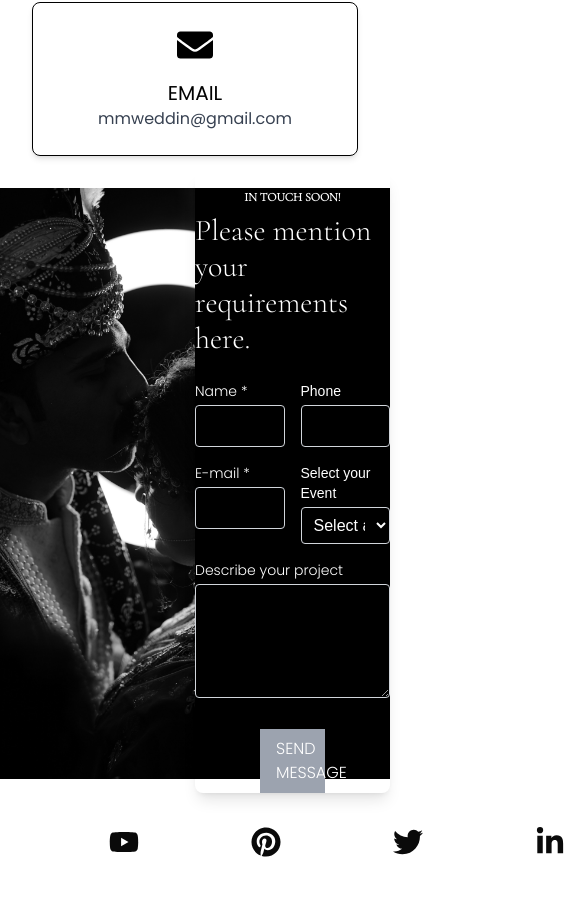
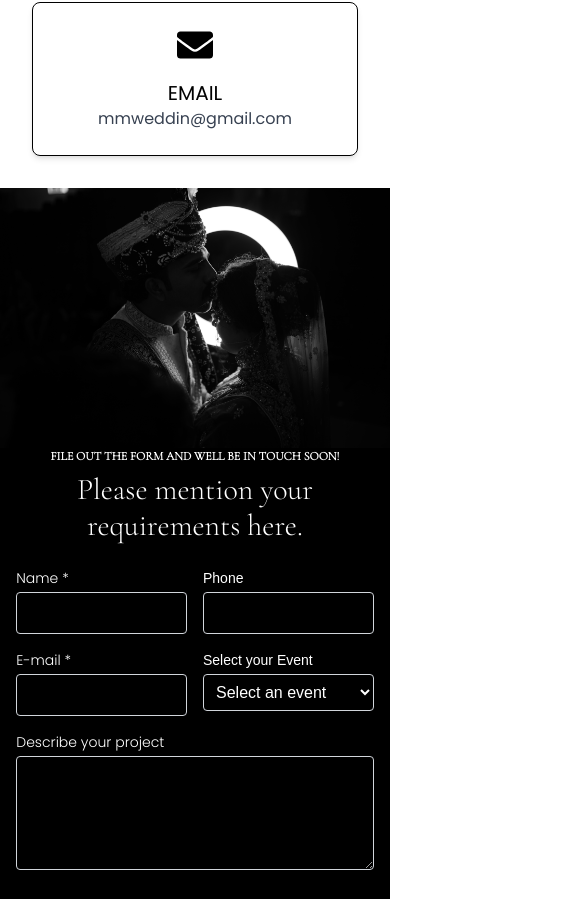
Before and after one commit to JasirV/M-M, a Next.js app: page /contact in a window 390 px wide. Shown: the part 1880-2779 px from the top of the page, 585 px wide, since content can reach past the window. Built offline with nearby package versions, Linux system fonts and the light colour scheme.

Commit message:
updatetheresponsveSize

```diff
--- a/components/contact/Form.jsx
+++ b/components/contact/Form.jsx
@@ -26,11 +26,11 @@ const Form = () => {
   };
 
   return (
-    <div className="h-[70vh] bg-black flex justify-center items-center">
-      <div className="w-1/2 h-full">
+    <div className="md:h-[70vh] bg-black pb-5 md:pb-0 flex flex-col md:flex-row justify-center items-center">
+      <div className="md:w-1/2 w-full h-full">
         <Image src={Img} className="w-full h-full object-cover" alt="Contact" />
       </div>
-      <div className="w-1/2 flex  justify-center items-center">
+      <div className="md:w-1/2 flex w-11/12  justify-center items-center">
         <form className="  rounded-lg shadow-lg ">
           {/* Heading */}
           <h2 className="text-xs text-center text-white font-garamond  font-bold tmb-6">
@@ -38,7 +38,7 @@ const Form = () => {
           </h2>
 
           {/* Description */}
-          <p className="text-white text-3xl font-garamond mt-2 mb-6">
+          <p className="text-white text-3xl text-center font-garamond mt-2 mb-6">
             Please mention your requirements here.
           </p>
 
@@ -126,7 +126,7 @@ const Form = () => {
           <div className="flex justify-center">
           <button
             type="submit"
-            className=" text-center bg-gray-400 text-white py-2 px-4 w-1/3  font-light font-poppins hover:bg-gray-100 hover:text-black transition-colors"
+            className=" text-center bg-gray-400 text-xs md:text-lg text-white py-2 md:px-2 w-1/3  font-light font-poppins hover:bg-gray-100 hover:text-black transition-colors"
             >
             SEND MESSAGE
           </button>
--- a/components/contact/SocialMedia.jsx
+++ b/components/contact/SocialMedia.jsx
@@ -3,8 +3,8 @@ import { FaFacebookF, FaInstagram, FaLinkedinIn, FaPinterest, FaTwitter, FaYoutu
 
 const SocialMedia = () => {
   return (
-    <div className='flex justify-center p-5'>
-        <div className=' flex gap-20 p-3'>
+    <div className='flex justify-center p-5 '>
+        <div className=' flex md:gap-20 p-3 flex-wrap justify-center gap-5'>
             <div className='p-4 hover:bg-gray-300 rounded-full'>
         <FaFacebookF size={30} />
             </div>
--- a/components/home/About.jsx
+++ b/components/home/About.jsx
@@ -1,7 +1,7 @@
 import Image from 'next/image'
 import React from 'react'
 import Img from "@/public/img/about/IMG_0809.JPG";
-
+import Link from "next/link";
 const About = () => {
   return (
     <div className='mt-10'>
@@ -27,7 +27,9 @@ const About = () => {
         <div className='md:w-7/12 w-full pl-8'>
             <h1 className='font-garamond text-2xl md:text-7xl'>Wedding Photography in Kerala</h1>
             <p className='mt-7 font-poppins md:mr-28 md:text-lg text-sm'>Celebrate your love story with wedding photography in Kerala that captures every cherished detail and emotion of your special day. MM Weddings, recognized as one of the best wedding photographers, specializes in creating timeless memories through a seamless blend of artistry and professionalism. Whether it’s candid shots, pre-wedding shoots, or cinematic videography, we ensure that your unique love story is beautifully told</p>
+            <Link href="/contact">
             <button className='font-light font-poppins text-sm mt-5 outline-black border-black border-2 px-4 py-2 md:px-6 md:py-3 shadow-sm rounded-full ease-linear hover:bg-black hover:text-white'>Book Now</button>
+            </Link>
         </div>
     </div>
 
--- a/components/home/Carousel.jsx
+++ b/components/home/Carousel.jsx
@@ -7,6 +7,7 @@ import Image from "next/image"; // Import the Image component from Next.js
 import Img1 from "@/public/img/carouselHome/IMG_1606.JPG";
 import Img2 from "@/public/img/carouselHome/IMG_5526.JPG";
 import Img3 from "@/public/img/carouselHome/IMG_8678.JPG";
+import Link from "next/link";
 
 
 const carouselItems = [
@@ -76,9 +77,11 @@ const Carousel = () => {
             <p className="text-sm md:text-xl font-poppins">
               {item.description}
             </p>
+            <Link href='/about'>
             <button className="md:mt-5 font-garamond mt-4 px-4 md:px-6 py-2 bg-white text-black text:sm  md:text-lg font-medium rounded-full transition-all duration-300 ease-in-out transform hover:bg-black hover:text-white  hover:scale-105 active:scale-95">
               Show more
             </button>
+            </Link>
           </div>
         </div>
       ))}
--- a/components/home/OurApproach.jsx
+++ b/components/home/OurApproach.jsx
@@ -1,3 +1,4 @@
+import Link from 'next/link'
 import React from 'react'
 
 const OurApproach = () => {
@@ -16,7 +17,9 @@ const OurApproach = () => {
     </div>
     <div className='flex justify-center'>
     <div className=' w-3/4 mt-2 mb-2'>
+    <Link href='/contact' >
         <button className='px-6 py-2 rounded-full border-black border-2 hover:bg-black hover:text-white text-sm font-light font-poppins'>ENQUIRE NOW!</button>
+    </Link>
     </div>
     </div>
     </div>
--- a/components/home/Service.jsx
+++ b/components/home/Service.jsx
@@ -3,6 +3,7 @@ import React from 'react'
 import Img1 from '@/public/img/service/IMG_1380.JPG'
 import Img2 from '@/public/img/service/IMG_7052.JPG'
 import Img3 from '@/public/img/service/IMG_3832.JPG'
+import Link from 'next/link'
 const Service = () => {
   return (
     <div className=' mt-8'>
@@ -30,9 +31,11 @@ const Service = () => {
 
             {/* Button (Hidden Initially, Visible on Hover) */}
             <div className="opacity-0 group-hover:opacity-100 transition-opacity duration-300 mt-3">
+              <Link href="/service">
               <button className="px-4 py-2 bg-white text-black font-medium rounded-full hover:bg-black hover:text-white transition">
                 Explore
               </button>
+              </Link>
             </div>
           </div>
         </div>
--- a/components/home/WhyKerala.jsx
+++ b/components/home/WhyKerala.jsx
@@ -1,3 +1,4 @@
+import Link from 'next/link'
 import React from 'react'
 
 function WhyKerala() {
@@ -16,7 +17,9 @@ function WhyKerala() {
     </div>
     <div className='flex justify-center'>
     <div className='w-4/5 md:w-3/4 mt-2 mb-2'>
+    <Link href='/contact'>
         <button className='px-6 py-2 rounded-full border-black border-2 hover:bg-black hover:text-white text-sm font-light font-poppins'>ENQUIRE NOW!</button>
+    </Link>
     </div>
     </div>
     </div>
--- a/layouts/footers/FooterOne.jsx
+++ b/layouts/footers/FooterOne.jsx
@@ -18,12 +18,12 @@ const FooterOne = () => {
               </Link>
             </li>
             <li>
-              <Link href="/album" className="text-black hover:text-gray-700">
+              <Link href="" className="text-black hover:text-gray-700">
                 ALBUMS
               </Link>
             </li>
             <li>
-              <Link href="/faq" className="text-black hover:text-gray-700">
+              <Link href="" className="text-black hover:text-gray-700">
                 FAQ
               </Link>
             </li>
@@ -32,22 +32,22 @@ const FooterOne = () => {
         <div>
           <ul className="list-none text-base leading-10">
             <li>
-              <Link href="/blog" className="text-black hover:text-gray-700">
+              <Link href="" className="text-black hover:text-gray-700">
                 BLOG
               </Link>
             </li>
             <li>
-              <Link href="/team" className="text-black hover:text-gray-700">
+              <Link href="" className="text-black hover:text-gray-700">
                 TEAM
               </Link>
             </li>
             <li>
-              <Link href="/privacy" className="text-black hover:text-gray-700">
+              <Link href="" className="text-black hover:text-gray-700">
                 PRIVACY POLICY
               </Link>
             </li>
             <li>
-              <Link href="/terms" className="text-black hover:text-gray-700">
+              <Link href="" className="text-black hover:text-gray-700">
                 TERMS OF CONDITIONS
               </Link>
             </li>
```
